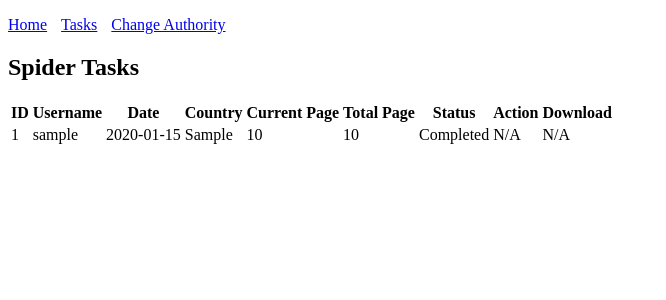
After one commit to jiahaoxiang2000/spider_web, a Django app: page /tasks/ in a window 1280 px wide. The commit adds this page. Shown: the top 300 px of the page, without its empty margins (0-666 px from the left). Run offline with Django 5.2, Linux system fonts and the light colour scheme; tables that the repository leaves empty hold one stand-in row (values such as "Sample post").

Commit message:
func: task show

```diff
--- a/spider_project/spider_app/models.py
+++ b/spider_project/spider_app/models.py
@@ -1,16 +1,22 @@
+# models.py
 from django.db import models
 
 
-# Create your models here.
-class Spider(models.Model):
+class SpiderTask(models.Model):
     class Meta:
         app_label = "spider_app"
 
+    id = models.AutoField(primary_key=True)
     username = models.CharField(max_length=100)
     password = models.CharField(max_length=100)
     date = models.CharField(max_length=10)
-    country_code = models.CharField(max_length=10)
-    token = models.CharField(max_length=100, blank=True)
-    page_number = models.IntegerField()
-    failure_reason = models.CharField(max_length=255, blank=True)
+    country = models.CharField(max_length=10)
+    current_page = models.IntegerField(default=1)
+    total_page = models.IntegerField()
+    done = models.BooleanField(default=False)
     timestamp = models.DateTimeField(auto_now_add=True)
+    stop_flag = models.BooleanField(default=False)
+    data_file_path = models.CharField(max_length=100, null=True, blank=True)
+
+    def __str__(self):
+        return f"Task {self.id} for {self.username}"
--- a/spider_project/spider_app/templates/spider_app/base.html
+++ b/spider_project/spider_app/templates/spider_app/base.html
@@ -15,7 +15,7 @@
               <a href="{% url 'home' %}">Home</a>
             </li>
             <li style="display: inline; margin-right: 10px;">
-              <a href="{% url 'fail' %}">Fail</a>
+              <a href="{% url 'tasks' %}">Tasks</a>
             </li>
             <li style="display: inline; margin-right: 10px;">
               <a href="{% url 'change_authority' %}">Change Authority</a>
--- /dev/null
+++ b/spider_project/spider_app/templates/spider_app/task.html
@@ -0,0 +1,59 @@
+<!-- task.html -->
+{% extends "spider_app/base.html" %}
+
+{% block title %}Tasks{% endblock %}
+
+{% block header %}Tasks{% endblock %}
+
+{% block content %}
+    <h2>Spider Tasks</h2>
+    <table>
+        <tr>
+            <th>ID</th>
+            <th>Username</th>
+            <th>Date</th>
+            <th>Country</th>
+            <th>Current Page</th>
+            <th>Total Page</th>
+            <th>Status</th>
+            <th>Action</th>
+            <th>Download</th>
+        </tr>
+        {% for task in tasks %}
+        <tr>
+            <td>{{ task.id }}</td>
+            <td>{{ task.username }}</td>
+            <td>{{ task.date }}</td>
+            <td>{{ task.country }}</td>
+            <td>{{ task.current_page }}</td>
+            <td>{{ task.total_page }}</td>
+            <td>
+                {% if task.done %}
+                    Completed
+                {% elif task.stop_flag %}
+                    Stopped
+                {% else %}
+                    Running
+                {% endif %}
+            </td>
+            <td>
+                {% if not task.done and not task.stop_flag %}
+                    <form method="post" action="{% url 'stop_task' task.id %}">
+                        {% csrf_token %}
+                        <button type="submit">Stop Task</button>
+                    </form>
+                {% else %}
+                    N/A
+                {% endif %}
+            </td>
+            <td>
+                {% if task.data_file %}
+                    <a href="{% url 'download_file' task.id %}">Download</a>
+                {% else %}
+                    N/A
+                {% endif %}
+            </td>
+        </tr>
+        {% endfor %}
+    </table>
+{% endblock %}
--- a/spider_project/spider_app/urls.py
+++ b/spider_project/spider_app/urls.py
@@ -3,7 +3,8 @@ from . import views
 
 urlpatterns = [
     path("", views.home, name="home"),
-    path("fail/", views.fail, name="fail"),
-    path("status/", views.spider_status, name="spider_status"),
-    path('change_authority/', views.change_authority, name='change_authority'),
+    path("tasks/", views.tasks, name="tasks"),
+    path("change_authority/", views.change_authority, name="change_authority"),
+    path("stop_task/<int:task_id>/", views.stop_task, name="stop_task"),
+    path("download/<int:task_id>/", views.download_file, name="download_file"),
 ]
--- a/spider_project/spider_app/views.py
+++ b/spider_project/spider_app/views.py
@@ -1,6 +1,12 @@
-from django.shortcuts import render, redirect
-from django.http import JsonResponse
-from .models import Spider
+import json
+import os
+import threading
+from time import sleep, time
+from django.shortcuts import render, redirect, get_object_or_404
+from django.http import FileResponse, JsonResponse
+
+from spider_project.spider_project import settings
+from .models import SpiderTask
 from .forms import SpiderForm
 from .spider_logic import SpiderLogic
 from .forms import ChangeAuthorityForm
@@ -14,10 +20,72 @@ def home(request):
         form = SpiderForm(request.POST)
         if form.is_valid():
             spider_data = form.cleaned_data
-            spider_logic = SpiderLogic(spider_data)
+            date = spider_data["date"]
+            country = spider_data["country"]
+            username = spider_data["username"]
+            password = spider_data["password"]
+
+            spider_logic = SpiderLogic(
+                {
+                    "username": username,
+                    "password": password,
+                }
+            )
             try:
-                spider_logic.start()
-                return redirect("fail")
+                total_page = spider_logic.get_total_page(date, country)
+                # here we start this task, we will save the task to db
+                # create the data_file fil
+                task = SpiderTask.objects.create(
+                    date=date,
+                    country=country,
+                    total_page=total_page,
+                    username=username,
+                    password=password,
+                    current_page=1,
+                    done=False,
+                    timestamp=int(time()),
+                )
+                task.save(force_insert=False, force_update=True)
+                # create the data_file file for the task
+
+                file_path = f"task_{task.id}.json"
+                full_path = os.path.join(settings.MEDIA_RELATIVE_ROOT, file_path)
+
+                task.data_file_path = full_path
+
+                # here we will start one thread to do the task, the task is from the current_page to total_page, by the spider_logic.spider_data function
+                def run_spider(task_id):
+                    task = SpiderTask.objects.get(id=task_id)
+                    while task.current_page <= task.total_page and not task.stop_flag:
+                        data = spider_logic.spider_data(
+                            task.date, task.country, task.current_page
+                        )
+                        file_path = f"spider_data/task_{task.id}.json"
+                        full_path = os.path.join(
+                            settings.MEDIA_RELATIVE_ROOT, file_path
+                        )
+                        with open(full_path, "w") as f:
+                            json.dump(data, f)
+                        task.current_page += 1
+                        task.save(force_insert=False, force_update=True)
+                        logger.info(
+                            f"Task {task.id} processing page {task.current_page}"
+                        )
+                    if task.stop_flag:
+                        logger.info(f"Task {task.id} has been stopped.")
+                    else:
+                        task.done = True
+                        task.save()
+                        logger.info(f"Task {task.id} completed.")
+
+                thread = threading.Thread(target=run_spider, args=(task.id,))
+                thread.start()
+
+                return render(
+                    request,
+                    "spider_app/home.html",
+                    {"form": form, "error": "Task started."},
+                )
             except Exception as e:
                 return render(
                     request, "spider_app/home.html", {"form": form, "error": str(e)}
@@ -27,15 +95,31 @@ def home(request):
     return render(request, "spider_app/home.html", {"form": form})
 
 
-def fail(request):
-    failed_operations = Spider.objects.all()
-    return render(
-        request, "spider_app/fail.html", {"failed_operations": failed_operations}
-    )
+def stop_task(request, task_id):
+    task = get_object_or_404(SpiderTask, id=task_id)
+    if not task.done and not task.stop_flag:
+        task.stop_flag = True
+        task.save()
+        logger.info(f"Task {task.id} has been signaled to stop.")
+    return redirect("tasks")  # Redirect to a page showing tasks
 
 
-def spider_status(request):
-    return JsonResponse({"status": SpiderLogic.status()})
+def tasks(request):
+    tasks = SpiderTask.objects.all().order_by("-id")
+    return render(request, "spider_app/task.html", {"tasks": tasks})
+
+
+def download_file(request, task_id):
+    task = get_object_or_404(SpiderTask, id=task_id)
+    if task:
+        if task.data_file_path and os.path.exists(task.data_file_path):
+            file_path = task.data_file_path
+            return FileResponse(
+                open(file_path, "rb"),
+                as_attachment=True,
+                filename=os.path.basename(file_path),
+            )
+    return redirect("tasks")
 
 
 def change_authority(request):
--- a/spider_project/spider_project/settings.py
+++ b/spider_project/spider_project/settings.py
@@ -17,6 +17,11 @@ import logging.config
 # Build paths inside the project like this: BASE_DIR / 'subdir'.
 BASE_DIR = Path(__file__).resolve().parent.parent
 
+# settings.py
+import os
+
+# Add MEDIA settings
+MEDIA_RELATIVE_ROOT = os.path.join("media")
 
 LOGGING = {
     "version": 1,
```
Also changed, not shown: spider_project/spider_app/forms.py (+6 -6 lines), spider_project/spider_app/spider_logic.py (+25 -16 lines), spider_project/spider_app/templates/spider_app/fail.html (deleted, +0 -23 lines), spider_project/spider_app/migrations/0002_spidertask_delete_spider.py (added), spider_project/spider_app/migrations/0003_rename_country_code_spidertask_country_and_more.py (added).
